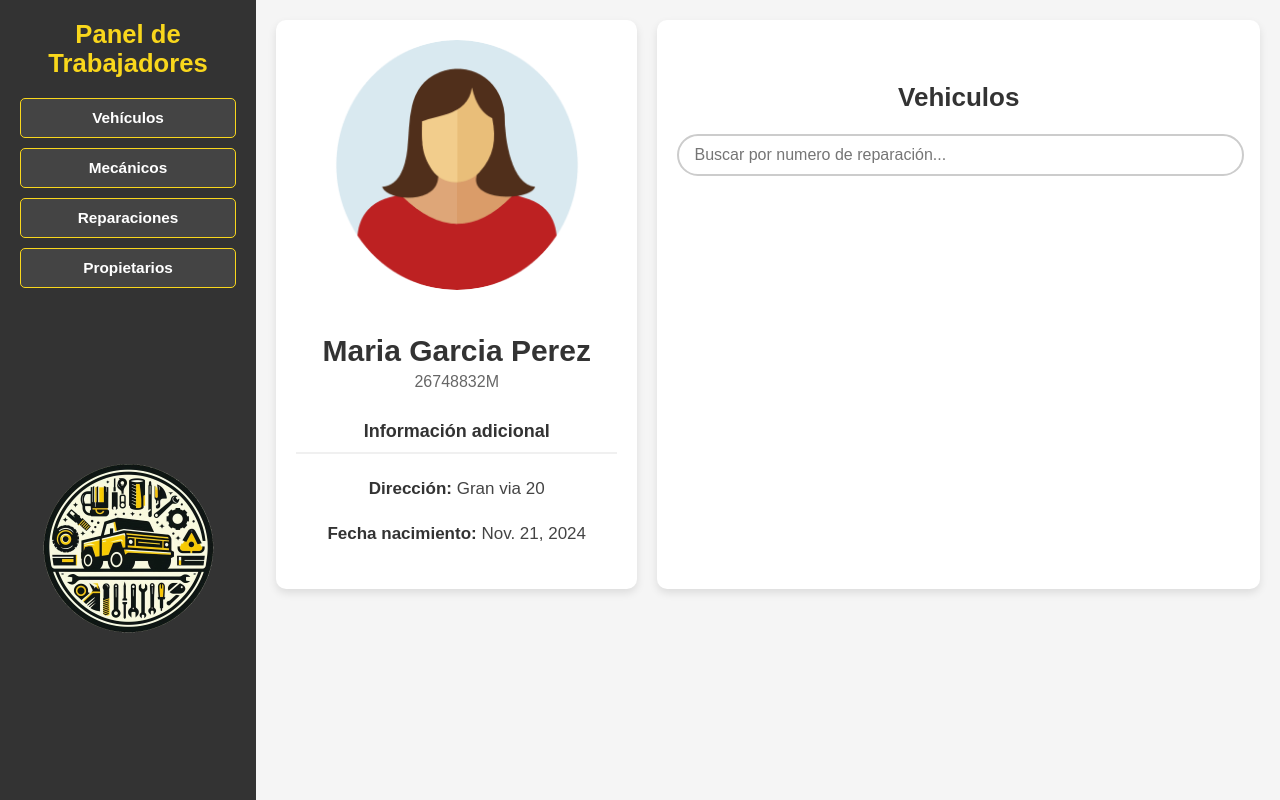
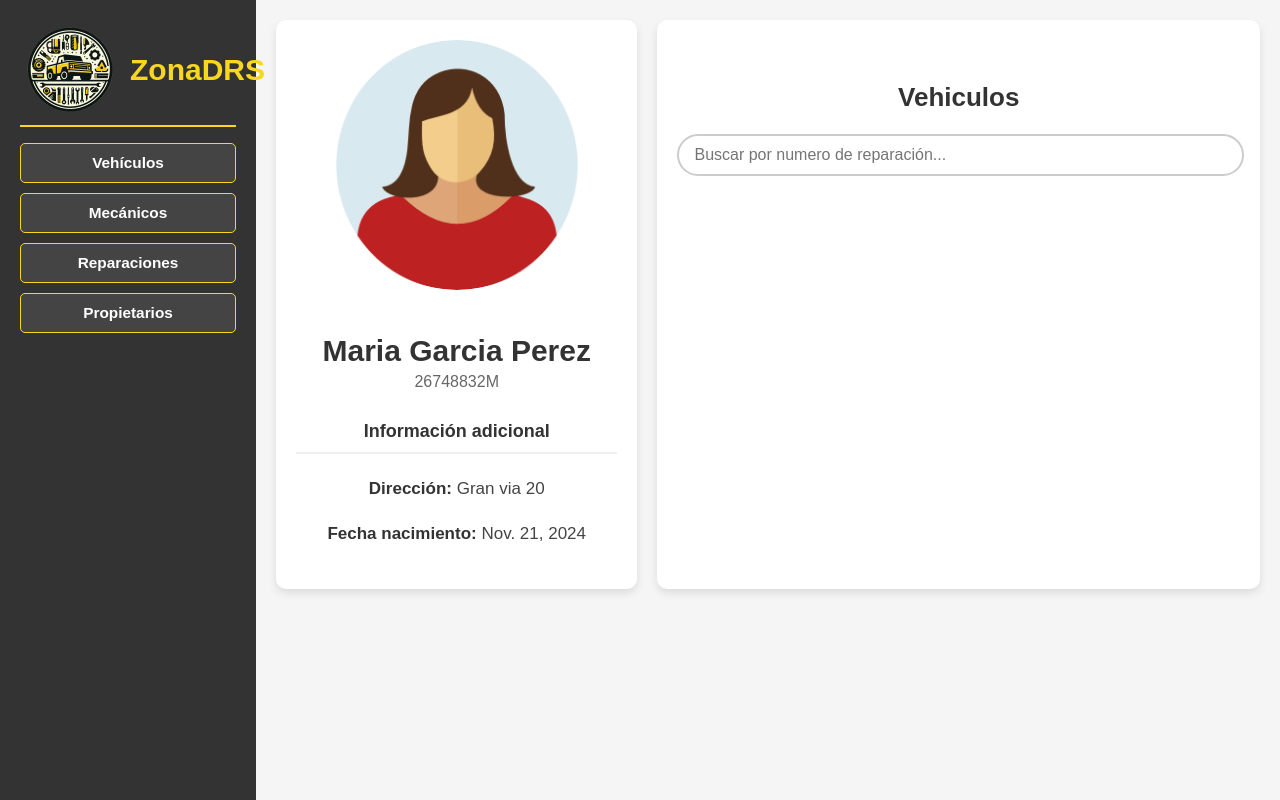
Before and after one commit to AdriianFdz/Zona-DRS, a Django app: a page that uses Zona_DRS_APP/templates/base.html in a window 1280 px wide. Run offline with Django 5.2, Linux system fonts and the light colour scheme; data comes from the database, SQL or seed files in the repository.

Commit message:
Refactor CSS styles for main screen, sidebar, and detail page

```diff
--- a/Zona_DRS_APP/static/style/index.css
+++ b/Zona_DRS_APP/static/style/index.css
@@ -48,11 +48,10 @@ body {
     text-decoration: none;
     border: 3px solid black;
     font-weight: bold;
-    margin-bottom: 20px;
 }
 
 #admin {
-    margin-top: 20px;
+    margin-top: 40px;
     margin-bottom: 10px;
 }
 
--- a/Zona_DRS_APP/static/style/navbar.css
+++ b/Zona_DRS_APP/static/style/navbar.css
@@ -18,6 +18,7 @@ body {
 .sidebar h1 {
     margin: 0 0 20px;
     font-size: 2vw;
+    color: #f9d71c;
 }
 
 .sidebar a{
@@ -30,8 +31,27 @@ body {
     color: #f9d71c;
 }
 
-.sidebar img {
-    margin-top: 70%;
+#header {
+    display: flex;
+    align-items: center;
+    justify-content: flex-start;
+    border-bottom: 2px solid #f9d71c;
+    padding-bottom: 5px;
+}
+
+#header img {
+    max-height: 50px;
+    margin-right: 10px;
+}
+
+#header img {
+    max-height: 100px;
+    margin-right: 10px;
+}
+
+#header h1 {
+    margin: 0;
+    font-size: 30px;
 }
 
 .sidebar ul {
@@ -50,8 +70,11 @@ body {
     border-radius: 5px;
     text-align: center;
     transition: background-color 0.3s ease;
+    margin-top: 10px;
+
 }
 
 .sidebar ul li:hover {
     background-color: #555;
+    color: #f9d71c;
 }
--- a/Zona_DRS_APP/templates/base.html
+++ b/Zona_DRS_APP/templates/base.html
@@ -13,13 +13,18 @@
 </head>
 <body>
     <div class="sidebar">
-        <h1><a id="index" href="{% url 'index' %}">Panel de Trabajadores</a></h1>
+        <a href="{% url 'index' %}">
+            <div id="header">
+                <img src="{% static 'img/zonaDRSLogo.png' %}" alt="index">
+                <h1>ZonaDRS</h1>
+            </div>
+        </a>
         <ul>
             <a href="{% url 'listaVehiculos' %}" class="menu-item"><li>Vehículos</li></a>
             <a href="{% url 'listaMecanicos' %}" class="menu-item"><li>Mecánicos</li></a>
             <a href="{% url 'listaReparaciones' %}" class="menu-item"><li>Reparaciones</li></a>
             <a href="{% url 'listaPropietarios' %}" class="menu-item"><li>Propietarios</li></a>
-            <img src="{% static 'img/zonaDRSLogo.png' %}" alt="index">
+
 
         </ul>
     </div>
```
